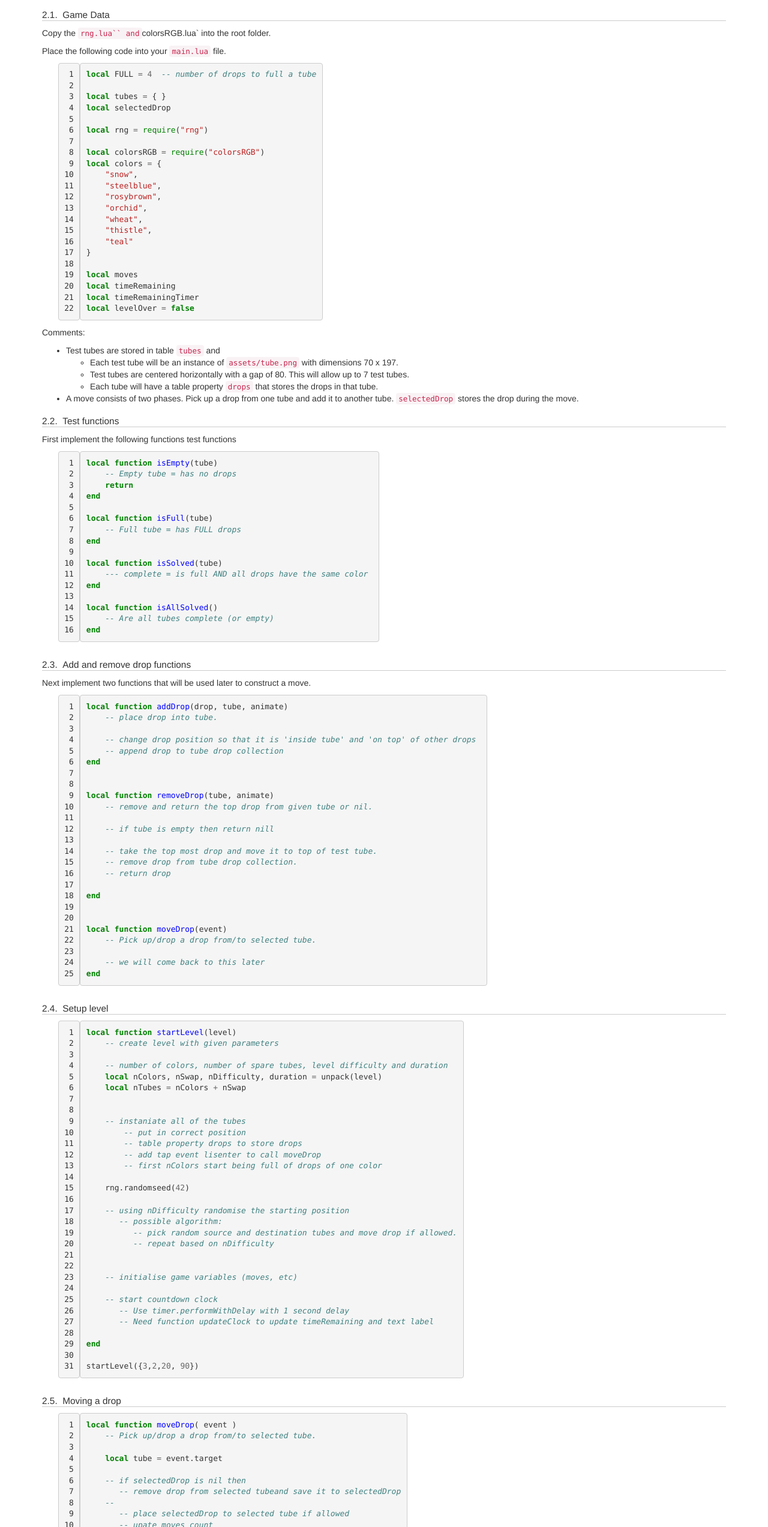
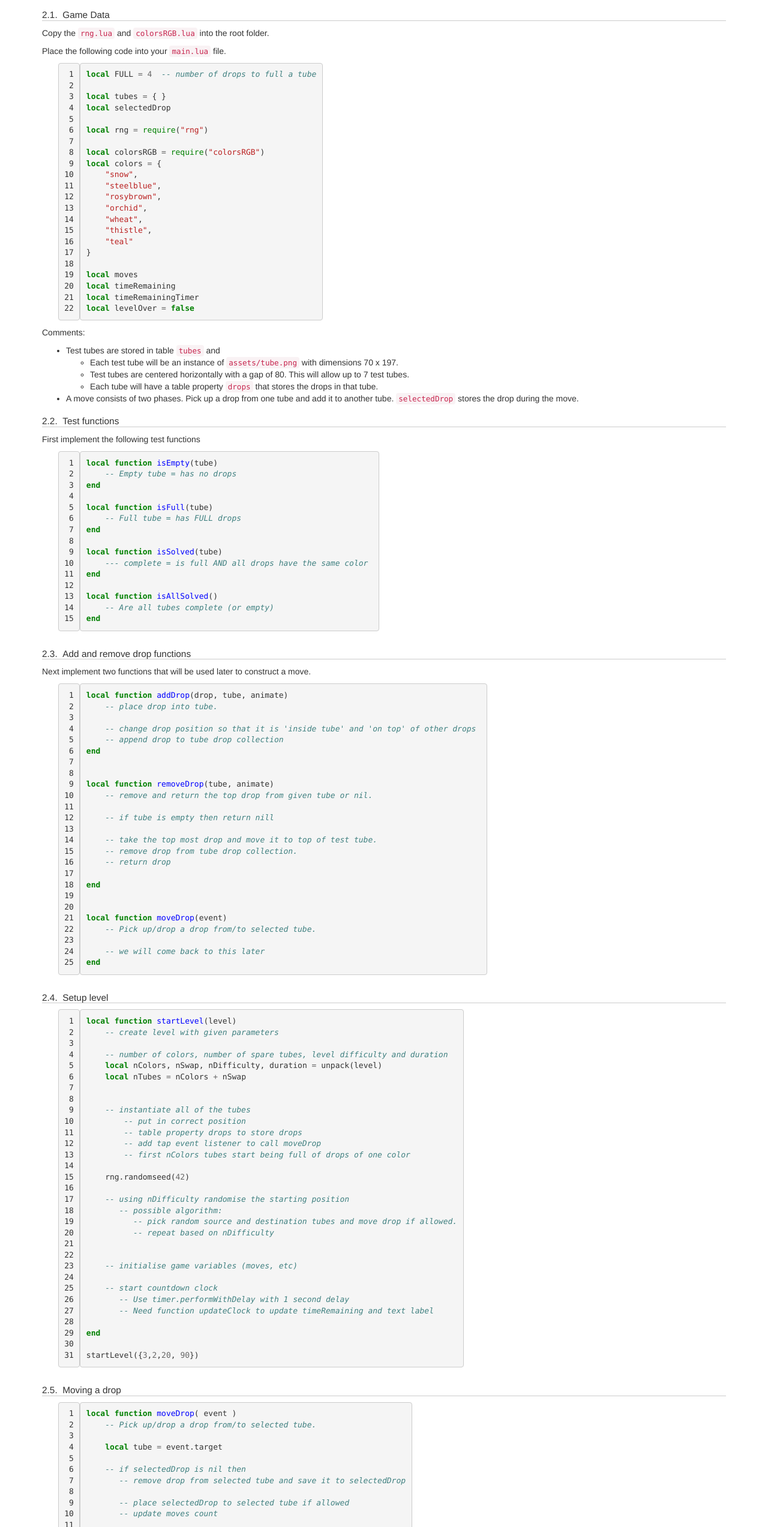
Before and after one commit to SETU-MobileGameDevelopment/live, a plain HTML site: page topics/03-Chemistry_Sort/01-Game_Outline/00-Outline.html in a window 1280 px wide. Shown: the part 930-3475 px from the top of the page at 60% size. Drawn offline with nearby package versions, Linux system fonts and the light colour scheme; some packages are replaced by stand-ins of ours.

Commit message:
fixed rng code

```diff
--- a/topics/03-Chemistry_Sort/01-Game_Outline/00-Outline.html
+++ b/topics/03-Chemistry_Sort/01-Game_Outline/00-Outline.html
@@ -177,7 +177,7 @@
 <li>Download and extract the contents of the assets <a href="files/assets.zip">archive</a>. This archive contains images (only one!) and some utility code.</li>
 </ul>
 <h3>Game Data</h3>
-<p>Copy the <code>rng.lua`` and</code>colorsRGB.lua` into the root folder.</p>
+<p>Copy the <code>rng.lua</code> and <code>colorsRGB.lua</code> into the root folder.</p>
 <p>Place the following code into your <code>main.lua</code> file. </p>
 <table class="highlighttable"><tr><td class="linenos"><div class="linenodiv"><pre><span class="normal"> 1</span>
 <span class="normal"> 2</span>
@@ -235,7 +235,7 @@
 <li>A move consists of two phases. Pick up a drop from one tube and add it to another tube. <code>selectedDrop</code> stores the drop during the move.</li>
 </ul>
 <h3>Test functions</h3>
-<p>First implement the following functions test functions</p>
+<p>First implement the following test functions</p>
 <table class="highlighttable"><tr><td class="linenos"><div class="linenodiv"><pre><span class="normal"> 1</span>
 <span class="normal"> 2</span>
 <span class="normal"> 3</span>
@@ -250,10 +250,8 @@
 <span class="normal">12</span>
 <span class="normal">13</span>
 <span class="normal">14</span>
-<span class="normal">15</span>
-<span class="normal">16</span></pre></div></td><td class="code"><div class="highlight"><pre><span></span><code><span class="kd">local</span> <span class="kr">function</span> <span class="nf">isEmpty</span><span class="p">(</span><span class="n">tube</span><span class="p">)</span>
+<span class="normal">15</span></pre></div></td><td class="code"><div class="highlight"><pre><span></span><code><span class="kd">local</span> <span class="kr">function</span> <span class="nf">isEmpty</span><span class="p">(</span><span class="n">tube</span><span class="p">)</span>
     <span class="c1">-- Empty tube = has no drops</span>
-    <span class="kr">return</span>
 <span class="kr">end</span>
 
 <span class="kd">local</span> <span class="kr">function</span> <span class="nf">isFull</span><span class="p">(</span><span class="n">tube</span><span class="p">)</span>
@@ -361,11 +359,11 @@
     <span class="kd">local</span> <span class="n">nTubes</span> <span class="o">=</span> <span class="n">nColors</span> <span class="o">+</span> <span class="n">nSwap</span>
 
 
-    <span class="c1">-- instaniate all of the tubes</span>
+    <span class="c1">-- instantiate all of the tubes</span>
         <span class="c1">-- put in correct position</span>
         <span class="c1">-- table property drops to store drops</span>
-        <span class="c1">-- add tap event lisenter to call moveDrop</span>
-        <span class="c1">-- first nColors start being full of drops of one color</span>
+        <span class="c1">-- add tap event listener to call moveDrop</span>
+        <span class="c1">-- first nColors tubes start being full of drops of one color</span>
 
     <span class="n">rng</span><span class="p">.</span><span class="n">randomseed</span><span class="p">(</span><span class="mi">42</span><span class="p">)</span>
 
@@ -406,30 +404,30 @@
     <span class="kd">local</span> <span class="n">tube</span> <span class="o">=</span> <span class="n">event</span><span class="p">.</span><span class="n">target</span>
 
     <span class="c1">-- if selectedDrop is nil then </span>
-       <span class="c1">-- remove drop from selected tubeand save it to selectedDrop</span>
-    <span class="c1">-- </span>
+       <span class="c1">-- remove drop from selected tube and save it to selectedDrop</span>
+
        <span class="c1">-- place selectedDrop to selected tube if allowed</span>
-       <span class="c1">-- upate moves count</span>
+       <span class="c1">-- update moves count</span>
 
     <span class="c1">-- if game is solved</span>
-       <span class="c1">-- stop counddown clock</span>
+       <span class="c1">-- stop countdown clock</span>
 <span class="kr">end</span>
 </code></pre></div>
 </td></tr></table>
 <h2>Improvements / Assignment</h2>
-<p>Using the shell provided complete the game and implement the following improvements. (
-max grade is an estimate.)</p>
+<p>Using the shell provided complete the game and implement the following improvements.
+(max grade is an estimate.)</p>
 <h3>Basic improvements (max 40%)</h3>
 <ul>
-<li>Convert to using scenes (Menu, high scores, and game).</li>
+<li>Convert to using scenes (splash screen/Menu, high scores, and game).</li>
 <li>Support for reset level.</li>
 <li>Support unlimited undo.</li>
-<li>Support for canceling move &mdash; pick up a drop and place it back down in same tube </li>
+<li>Support for canceling a move, i.e., pick up a drop and place it back down in same tube </li>
 </ul>
 <h3>Intermediate improvements (max 60%)</h3>
 <ul>
 <li>Support for hints.</li>
-<li>Give bonas if number of moves is minimum.</li>
+<li>Give bonus if number of moves is minimum.</li>
 <li>Only have solvable levels.</li>
 </ul>
 <h3>Advanced improvements (max 100%)</h3>
@@ -437,7 +435,7 @@ max grade is an estimate.)</p>
 <li>Support showing solution to problem</li>
 </ul>
 <div class="pager">
-<a class="btn btn-primary btn-lg" target="_blank" href="https://moodle.wit.ie/mod/assign/view.php?id=3603256" role="button">Submit using Moodle</a>
+<a class="btn btn-primary btn-lg" target="_blank" href="https://moodle.wit.ie/mod/assign/view.php?id=3858055" role="button">Submit using Moodle</a>
 </div>
 
 		<ul class="pager">
```
Also changed, not shown: 2 other files.
